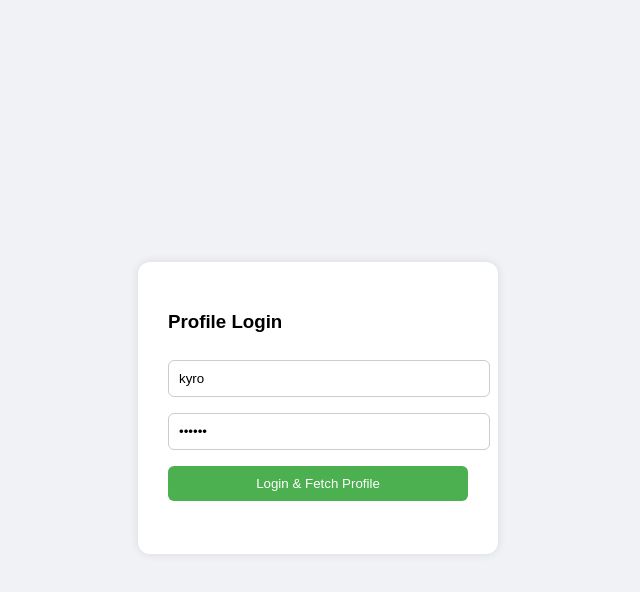
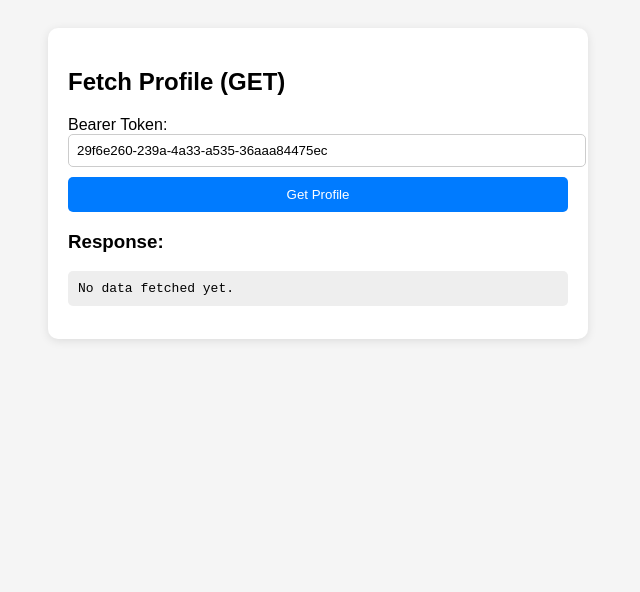
Before and after one commit to Pixelart002/RUK-, a website: page public/main.html in a window 1280 px wide. Shown: the whole page, without its empty margins (322-962 px from the left). Drawn offline with Linux system fonts and the light colour scheme.

Commit message:
update main.html

```diff
--- a/public/main.html
+++ b/public/main.html
@@ -3,104 +3,85 @@
 <head>
   <meta charset="UTF-8">
   <meta name="viewport" content="width=device-width, initial-scale=1.0">
-<title>Profile Login Test</title>
+  <title>Profile GET Example</title>
   <style>
     body {
       font-family: Arial, sans-serif;
-  background-color: #f0f2f5;
-  display: flex;
-  justify-content: center;
-  align-items: center;
-  height: 100vh;
+      background-color: #f5f5f5;
+      padding: 20px;
     }
-.container {
-  background: white;
-  padding: 30px;
-  border-radius: 12px;
-  box-shadow: 0 0 10px rgba(0,0,0,0.1);
-  width: 300px;
+    #container {
+      max-width: 500px;
+      margin: auto;
+      background: #fff;
+      padding: 20px;
+      border-radius: 10px;
+      box-shadow: 0 2px 10px rgba(0,0,0,0.1);
     }
-input, button {
+    input {
       width: 100%;
-  padding: 10px;
-  margin: 8px 0;
-  border-radius: 6px;
+      padding: 8px;
+      margin-bottom: 10px;
+      border-radius: 5px;
       border: 1px solid #ccc;
     }
     button {
-  background-color: #4CAF50;
+      width: 100%;
+      padding: 10px;
+      background-color: #007BFF;
       color: white;
       border: none;
+      border-radius: 5px;
       cursor: pointer;
     }
     button:hover {
-  background-color: #45a049;
+      background-color: #0056b3;
     }
-#result {
-  margin-top: 15px;
-  font-size: 14px;
-  word-wrap: break-word;
+    pre {
+      background: #eee;
+      padding: 10px;
+      border-radius: 5px;
+      overflow-x: auto;
     }
   </style>
 </head>
 <body>
-
-<div class="container">
-  <h3>Profile Login</h3>
-  <input type="text" id="username" placeholder="Username" value="kyro">
-  <input type="password" id="password" placeholder="Password" value="123456">
-  <button onclick="login()">Login & Fetch Profile</button>
-  <div id="result"></div>
+  <div id="container">
+    <h2>Fetch Profile (GET)</h2>
+    <label for="token">Bearer Token:</label>
+    <input type="text" id="token" value="29f6e260-239a-4a33-a535-36aaa84475ec">
+    <button id="fetchBtn">Get Profile</button>
+    <h3>Response:</h3>
+    <pre id="response">No data fetched yet.</pre>
   </div>
 
   <script>
-async function login() {
-  const username = document.getElementById('username').value;
-  const password = document.getElementById('password').value;
-  const resultDiv = document.getElementById('result');
+    const button = document.getElementById("fetchBtn");
+    const responseEl = document.getElementById("response");
 
-  resultDiv.innerText = "Logging in...";
+    button.addEventListener("click", async () => {
+      const token = document.getElementById("token").value;
 
       try {
-    // Step 1: Get token
-    const tokenRes = await fetch('https://universal-hilde-pixelart002-64da3a19.koyeb.app/token', {
-      method: 'POST',
+        const res = await fetch("https://universal-hilde-pixelart002-64da3a19.koyeb.app/profile/me", {
+          method: "GET",
           headers: {
-        'Content-Type': 'application/x-www-form-urlencoded'
-      },
-      body: `username=${encodeURIComponent(username)}&password=${encodeURIComponent(password)}`
-    });
-
-    if (!tokenRes.ok) {
-      const err = await tokenRes.json();
-      resultDiv.innerText = `Error: ${err.detail || tokenRes.status}`;
-      return;
-    }
-
-    const tokenData = await tokenRes.json();
-    const token = tokenData.access_token;
-
-    // Step 2: Fetch profile
-    const profileRes = await fetch('https://universal-hilde-pixelart002-64da3a19.koyeb.app/profile/me', {
-      headers: {
-        'Authorization': `Bearer ${token}`
+            "Authorization": `Bearer ${token}`,
+            "Content-Type": "application/json"
           }
         });
 
-    if (!profileRes.ok) {
-      const err = await profileRes.json();
-      resultDiv.innerText = `Profile Error: ${err.detail || profileRes.status}`;
-      return;
+        if (!res.ok) {
+          const err = await res.json();
+          responseEl.textContent = JSON.stringify(err, null, 2);
+        } else {
+          const data = await res.json();
+          responseEl.textContent = JSON.stringify(data, null, 2);
         }
-
-    const profile = await profileRes.json();
-    resultDiv.innerText = JSON.stringify(profile, null, 2);
-
-  } catch (err) {
-    resultDiv.innerText = `Fetch Failed: ${err.message}`;
+      } catch (error) {
+        responseEl.textContent = `Fetch error: ${error}`;
       }
-}
+    });
   </script>
-
 </body>
 </html>
```
Lines whose indentation alone changed are shown as unchanged.
